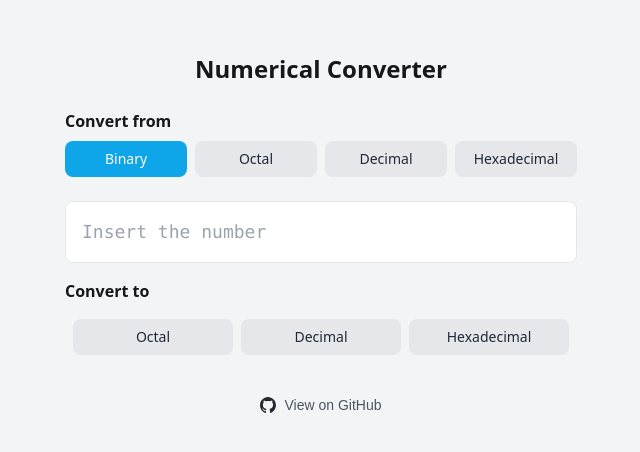
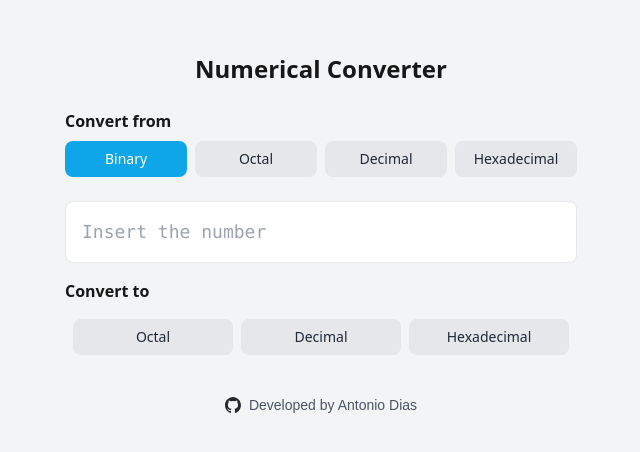
Before and after one commit to antoniojnr/numerical-converter, a Next.js app: page / in a window 1280 px wide. Shown: the part 166-618 px from the top of the page, without its empty margins (319-959 px from the left). Built offline with nearby package versions, Linux system fonts and the light colour scheme.

Commit message:
Updating credits

```diff
--- a/src/app/layout.tsx
+++ b/src/app/layout.tsx
@@ -14,8 +14,8 @@ const geistMono = localFont({
 });
 
 export const metadata: Metadata = {
-  title: "Create Next App",
-  description: "Generated by create next app",
+  title: "Numerical Converter",
+  description: "Developed by Antonio Dias",
 };
 
 export default function RootLayout({
@@ -24,7 +24,7 @@ export default function RootLayout({
   children: React.ReactNode;
 }>) {
   return (
-    <html lang="en">
+    <html lang='en'>
       <body
         className={`${geistSans.variable} ${geistMono.variable} antialiased`}
       >
--- a/src/app/page.tsx
+++ b/src/app/page.tsx
@@ -306,7 +306,7 @@ export default function Home() {
           className='flex items-center space-x-2 text-gray-600 hover:text-blue-600 transition-colors duration-300 text-sm'
         >
           <img src='/github-mark.svg' alt='GitHub' className='w-4 h-4' />
-          <span className='font-medium'>View on GitHub</span>
+          <span className='font-medium'>Developed by Antonio Dias</span>
         </a>
       </div>
     </div>
```
